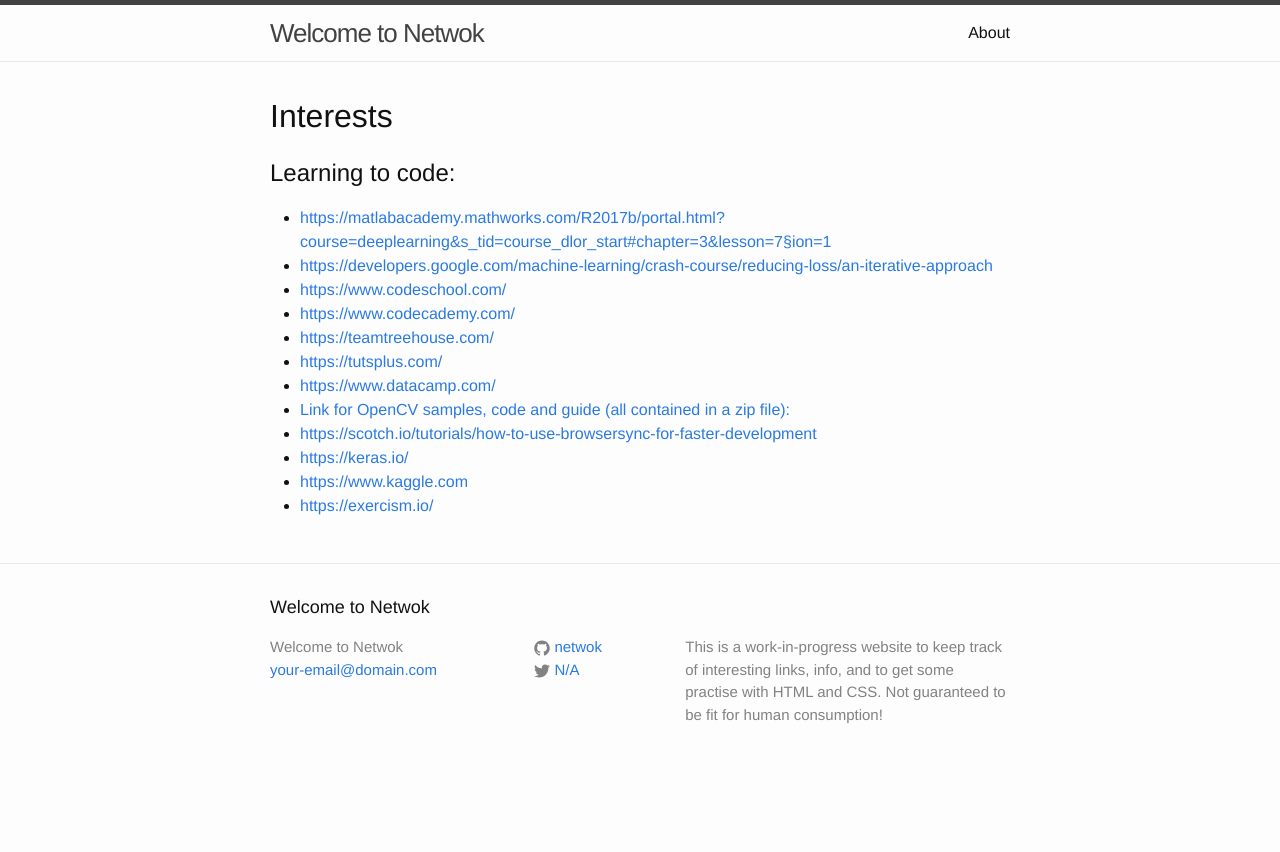
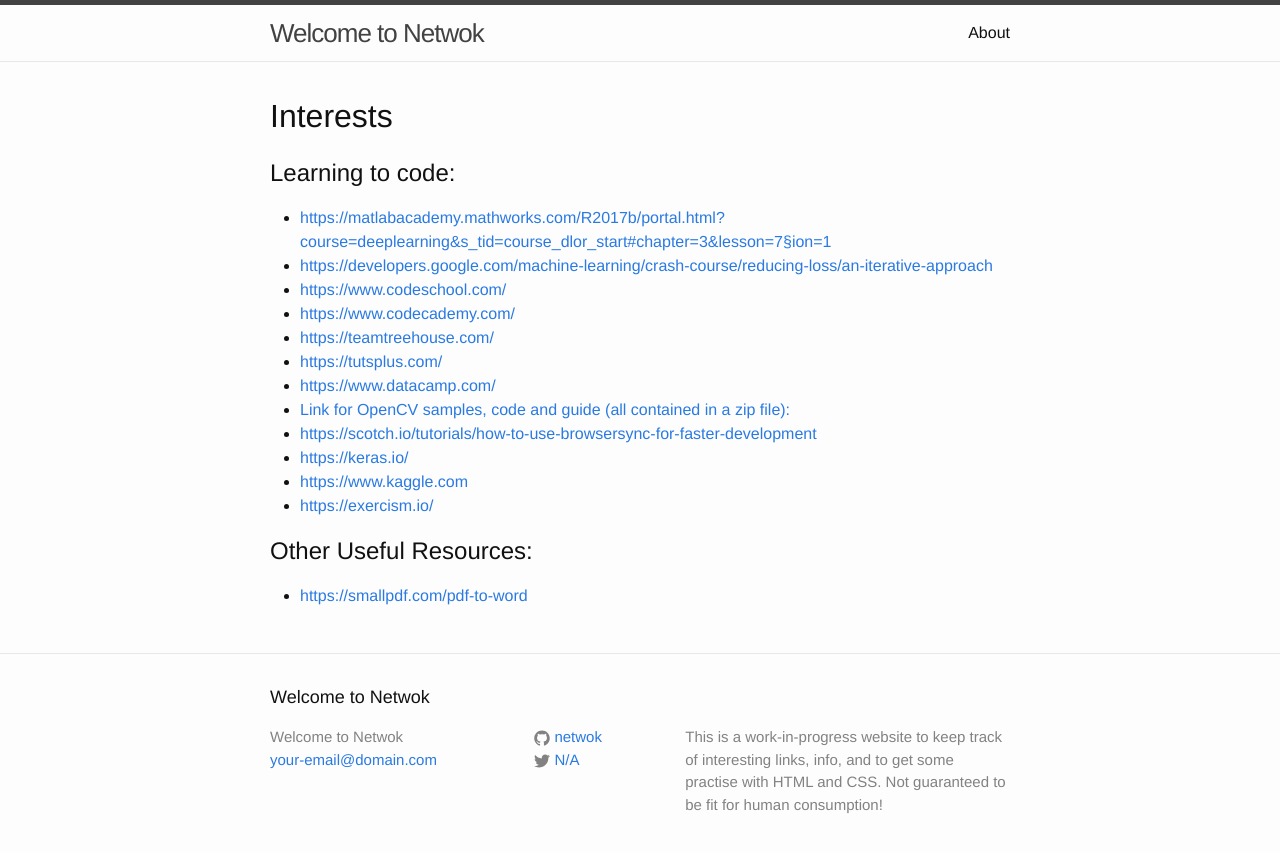
Before and after one commit to netwok/netwok.github.io, a Jekyll site: the page built from int.html, in a window 1280 px wide. Shown: the top 852 px of the page. Built offline with Jekyll 4.4.1, drawn with Linux system fonts in a browser that asks for light colours.

Commit message:
Update int.html

```diff
--- a/int.html
+++ b/int.html
@@ -20,6 +20,11 @@
       <li><a href = https://www.kaggle.com>https://www.kaggle.com</a></li>
       <li><a href = https://exercism.io/>https://exercism.io/</a></li>
     </ul>
+    <h2>Other Useful Resources:</h2>
+    <ul>
+      <li><a href = https://smallpdf.com/pdf-to-word>https://smallpdf.com/pdf-to-word</a></li>
+    </ul>
+
 
   </head>
 </html>
```
